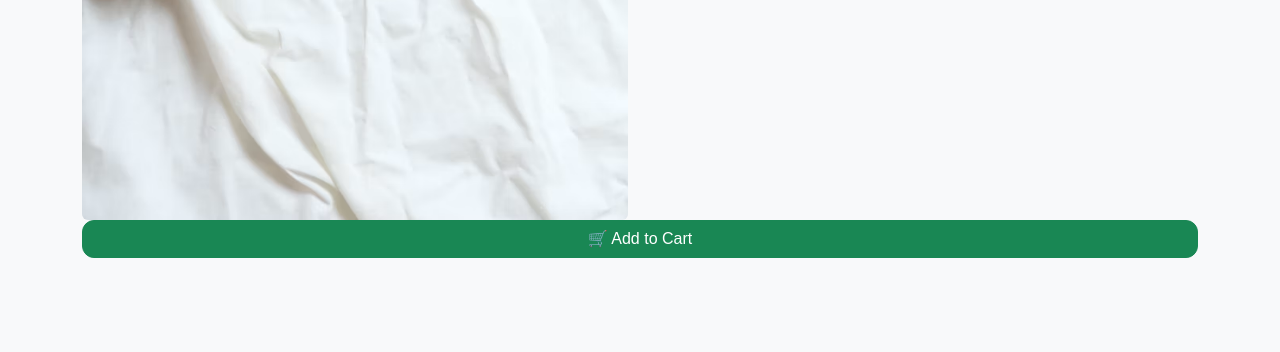
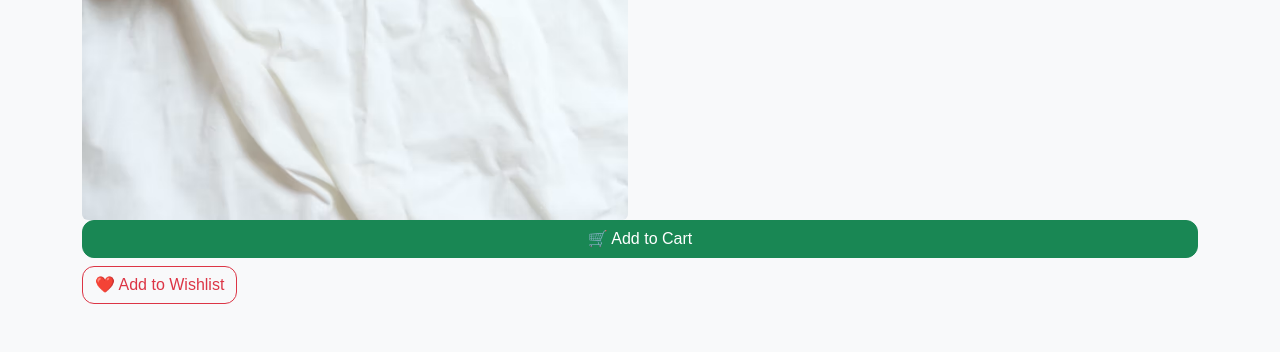
Before and after one commit to shraa25/shopsphere, a Django app: page /products/1/ in a window 1280 px wide. Shown: the part 756-1108 px from the top of the page. Before the commit the page ends 1014 px from the top, so only its background shows below. Run offline with Django 5.2, Linux system fonts and the light colour scheme; data comes from the database, SQL or seed files in the repository; both versions use the stored data as it was after the commit.

Commit message:
Day 53 - Added wishlist backend

```diff
--- a/products/models.py
+++ b/products/models.py
@@ -38,3 +38,25 @@ class Product(models.Model):
 
     def __str__(self):
         return self.name
+
+from django.contrib.auth.models import User
+
+class Wishlist(models.Model):
+
+    user = models.ForeignKey(
+        User,
+        on_delete=models.CASCADE
+    )
+
+    product = models.ForeignKey(
+        Product,
+        on_delete=models.CASCADE
+    )
+
+    created_at = models.DateTimeField(auto_now_add=True)
+
+    class Meta:
+        unique_together = ("user", "product")
+
+    def __str__(self):
+        return f"{self.user.username} - {self.product.name}"
--- a/products/urls.py
+++ b/products/urls.py
@@ -1,8 +1,13 @@
 from django.urls import path
 from .views import ProductListView, ProductDetailView
-
+from . import views
 urlpatterns = [
     path("", ProductListView.as_view(), name="product_list"),
 
     path("<int:pk>/", ProductDetailView.as_view(), name="product_detail"),
+    path(
+    "<int:pk>/wishlist/",
+    views.add_to_wishlist,
+    name="add_to_wishlist",
+),
 ]
--- a/products/views.py
+++ b/products/views.py
@@ -1,6 +1,8 @@
 from django.views.generic import ListView, DetailView
 from .models import Product, Category
-
+from django.shortcuts import redirect
+from django.contrib.auth.decorators import login_required
+from .models import Wishlist
 
 class ProductListView(ListView):
     model = Product
@@ -43,3 +45,15 @@ class ProductDetailView(DetailView):
     model = Product
     template_name = "products/product_detail.html"
     context_object_name = "product"
+
+@login_required
+def add_to_wishlist(request, pk):
+
+    product = Product.objects.get(pk=pk)
+
+    Wishlist.objects.get_or_create(
+        user=request.user,
+        product=product
+    )
+
+    return redirect("product_detail", pk=pk)
--- a/templates/products/product_detail.html
+++ b/templates/products/product_detail.html
@@ -53,5 +53,12 @@
     🛒 Add to Cart
 </a>
 
+<a href="{% url 'add_to_wishlist' product.pk %}"
+class="btn btn-outline-danger mt-2">
+
+❤️ Add to Wishlist
+
+</a>
+
 
 {% endblock %}
```
Also changed, not shown: products/admin.py (+7 -0 lines), assets/Homepage.png (added), assets/cart.png (added), assets/login.png (added), assets/product-detail.png (added), assets/product-list.png (added), db.sqlite3, products/migrations/0003_wishlist.py (added).
